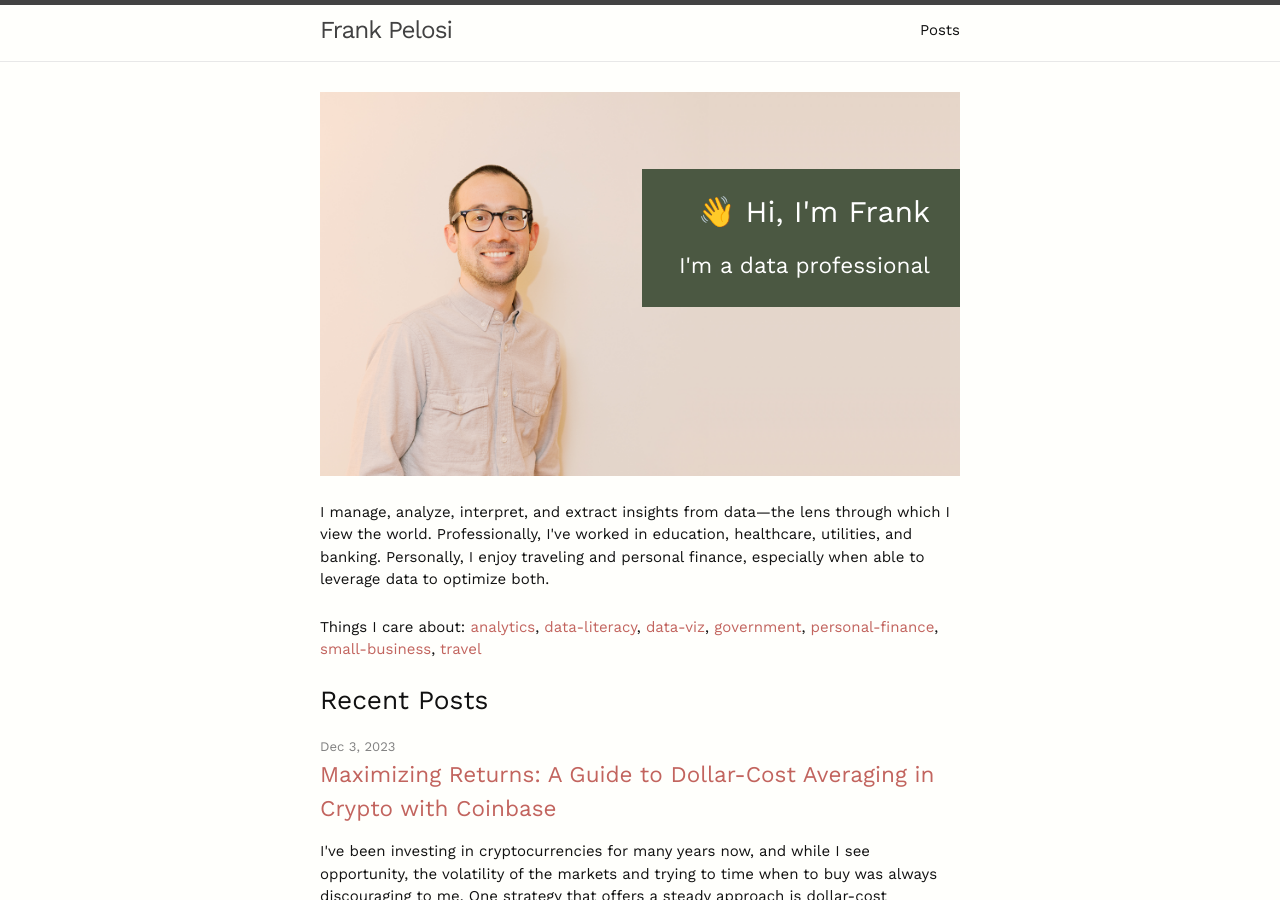
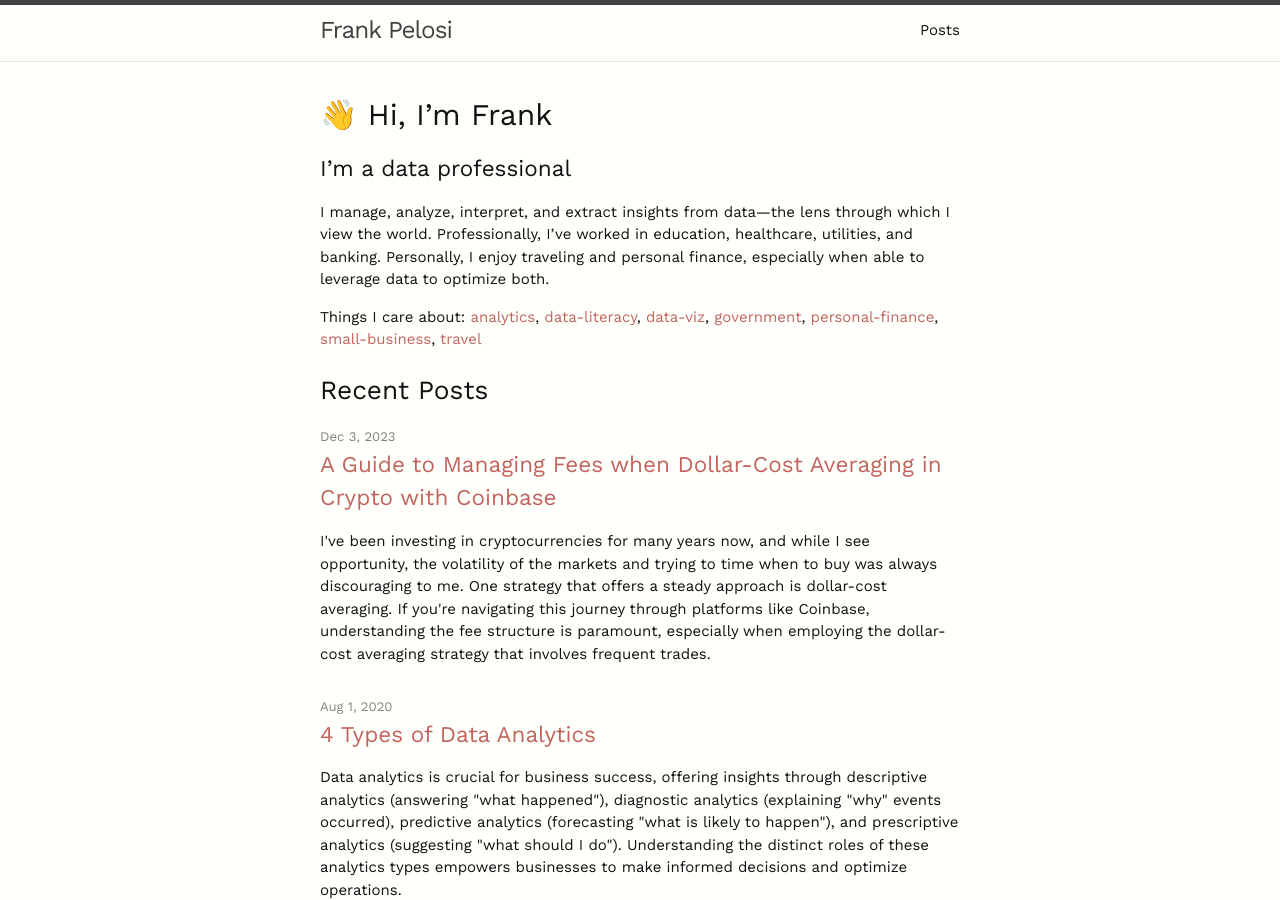
Before and after one commit to fpelosi/portfolio, a Jekyll site: the page built from index.md, in a window 1280 px wide and 900 px high. Built offline with Jekyll 4.4.1, drawn with Linux system fonts in a browser that asks for light colours; emoji names are drawn with the system emoji font.

Commit message:
Removed header photo

```diff
--- a/_posts/2023-12-03-a-guide-to-dollar-cost-averaging-in-crypto-with-coinbase.md
+++ b/_posts/2023-12-03-a-guide-to-managing-fees-when-dollar-cost-averaging-in-crypto-with-coinbase.md
@@ -1,6 +1,6 @@
 ---
 layout: post
-title: "Maximizing Returns: A Guide to Dollar-Cost Averaging in Crypto with Coinbase"
+title: "A Guide to Managing Fees when Dollar-Cost Averaging in Crypto with Coinbase"
 date: "2023-12-03"
 categories: [personal-finance]
 image: https://images.unsplash.com/photo-1621761191319-c6fb62004040?q=80&w=1974&auto=format&fit=crop&ixlib=rb-4.0.3&ixid=M3wxMjA3fDB8MHxwaG90by1wYWdlfHx8fGVufDB8fHx8fA%3D%3D
--- a/index.md
+++ b/index.md
@@ -1,8 +1,7 @@
 ---
 layout: home
 ---
-{% include profile.html %}
+# :wave: Hi, I'm Frank
+## I'm a data professional
 
-<div style="padding: 25px 0 25px 0">
 I manage, analyze, interpret, and extract insights from data—the lens through which I view the world. Professionally, I've worked in education, healthcare, utilities, and banking. Personally, I enjoy traveling and personal finance, especially when able to leverage data to optimize both.
-</div>
```
